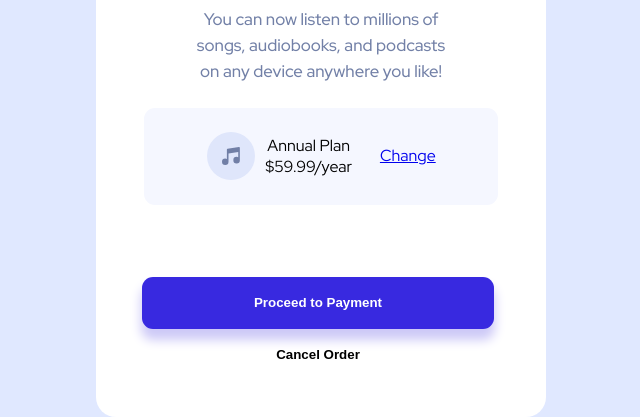
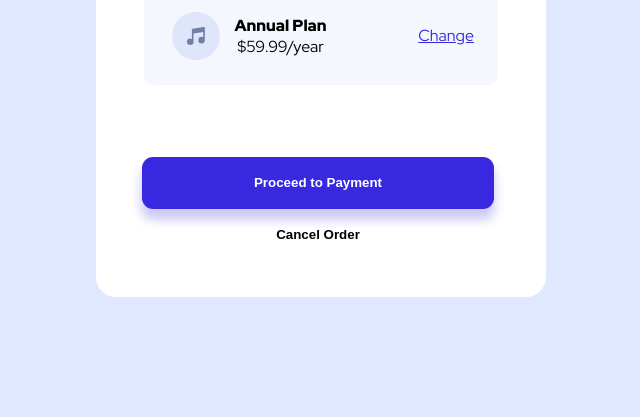
Before and after one commit to topspinppy/order-summary, a plain HTML site: page index.html in a window 1280 px wide. Shown: the part 507-924 px from the top of the page, without its empty margins (319-959 px from the left). After the commit the page ends 804 px from the top, so only its background shows below. Drawn offline with Linux system fonts and the light colour scheme.

Commit message:
adjust css order summary

```diff
--- a/index.html
+++ b/index.html
@@ -29,8 +29,10 @@
           <div class="box">
             <div class="plan-info">
               <img src="images/icon-music.svg" alt=""/>
-              Annual Plan
-              $59.99/year
+              <div class="plan-info__description">
+                <p>Annual Plan</p>
+                <p>$59.99/year</p>
+              </div>
             </div>
             <a href="#">Change</a>
           </div>
--- a/style.css
+++ b/style.css
@@ -39,7 +39,7 @@ body {
 main {
   background-color: white;
   position: absolute;
-  top: 20%;
+  top: 5%;
   border-radius: 20px;
 }
 
@@ -68,27 +68,41 @@ main {
   align-items: center;
   justify-content: space-around;
   flex-direction: row;
-  width: 6rem;
+  width: 10rem;
 }
 
 .plan-info img {
   margin-right: 10px;
 }
 
-.box a:hover {
-  text-decoration: none;
+.plan-info__description {
+  display: flex;
+  flex-direction: column;
+
 }
+
+.plan-info p:first-child {
+  font-weight: 900;
+}
+
 
 .order-card__container__plan-card .box {
   display: flex;
-  justify-content: space-around;
+  justify-content: space-between;
   align-items: center;
   padding: 24px 24px 25px 25px;
 }
 
 .order-card__container__plan-card .box a {
   text-decoration-line: underline;
+  color: var(--bright-blue);
 }
+
+.order-card__container__plan-card .box a:hover {
+  text-decoration-line: none;
+  color: var(--bright-blue);
+}
+
 
 .order-card__img {
   border-radius: 20px 20px 0px 0px;
```
